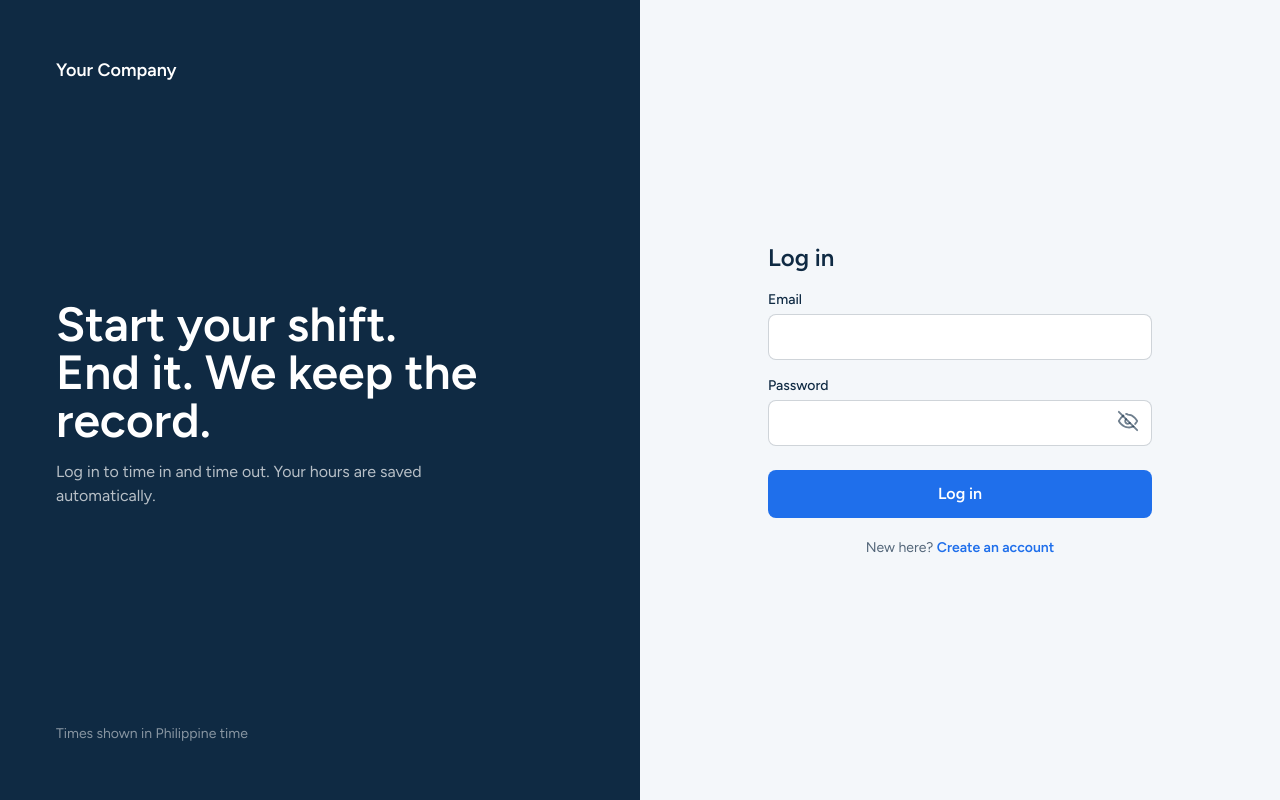
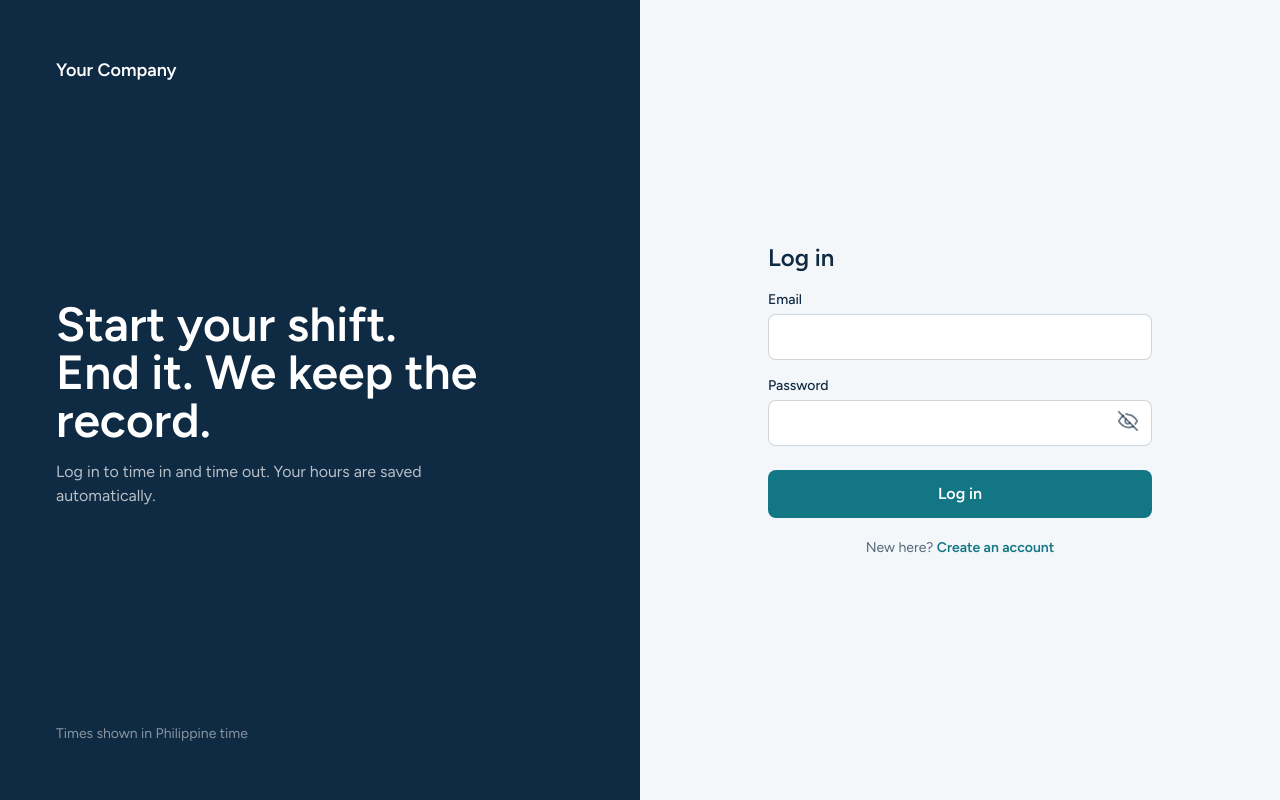
Before and after one commit to leveraidproject/attendance-app, a Next.js app: page /login in a window 1280 px wide. Built offline with nearby package versions, Linux system fonts and the light colour scheme; no server answers.

Commit message:
Update tailwind.config.js

```diff
--- a/tailwind.config.js
+++ b/tailwind.config.js
@@ -5,10 +5,14 @@ module.exports = {
     extend: {
       colors: {
         ink: '#0F2A43',
-        paper: '#F4F7FA',
-        brand: '#1F6FEB',
+        paper: '#EAF4F6',
+        mist: '#EAF4F6',
+        brand: '#137684',
         clockin: '#16845B',
         clockout: '#C2410C',
+        tealtint: '#CFEBEF',
+        bluetint: '#D9E3F1',
+        peachtint: '#FDE3D2',
       },
     },
   },
```
